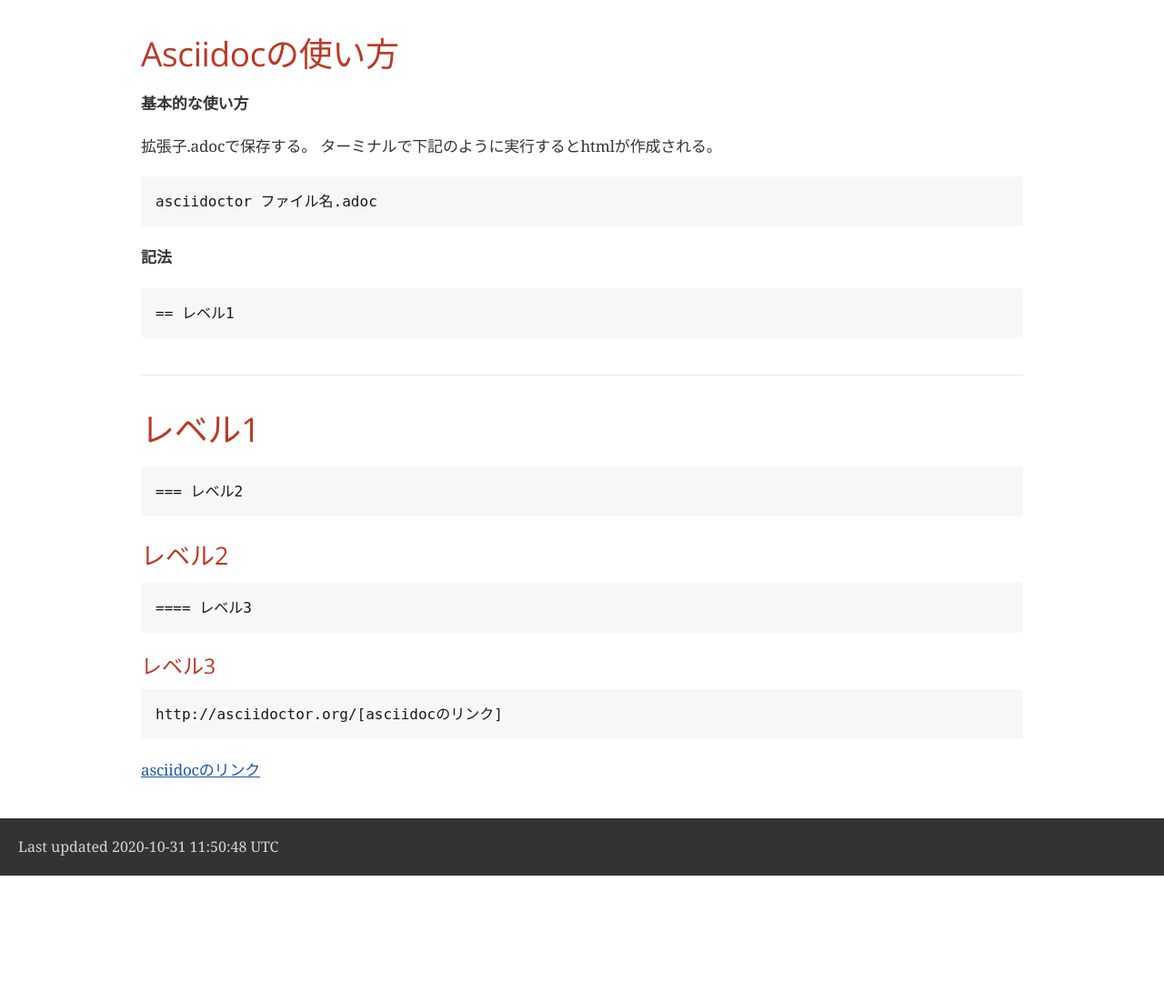
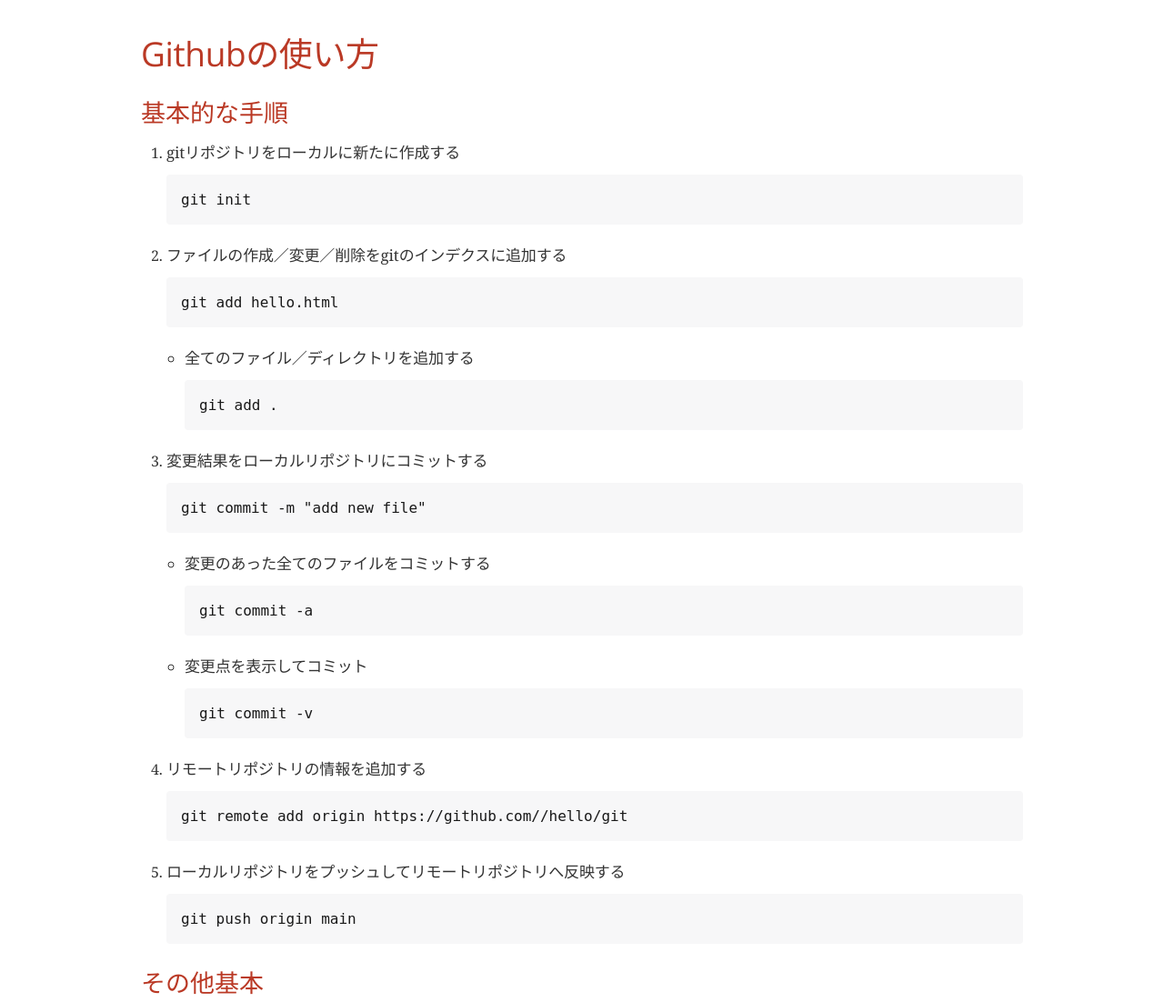
Before and after one commit to fuyuyun-git/note.github.io, a plain HTML site: page github/index.html in a window 1280 px wide. Shown: the top 1102 px of the page at 91% size. Before the commit the page ends 963 px from the top, so only its background shows below. Drawn offline with nearby package versions, Linux system fonts and the light colour scheme; a web font is replaced by a local one.

Commit message:
deploy: 3096e0d9b266ef4170c5ae48c3a56f7e6a16dd6d

```diff
--- a/asciidoc/index.html
+++ b/github/index.html
@@ -5,7 +5,7 @@
 <meta http-equiv="X-UA-Compatible" content="IE=edge">
 <meta name="viewport" content="width=device-width, initial-scale=1.0">
 <meta name="generator" content="Asciidoctor 2.0.10">
-<title>Asciidocの使い方</title>
+<title>Githubの使い方</title>
 <link rel="stylesheet" href="https://fonts.googleapis.com/css?family=Open+Sans:300,300italic,400,400italic,600,600italic%7CNoto+Serif:400,400italic,700,700italic%7CDroid+Sans+Mono:400,700">
 <style>
 /* Asciidoctor default stylesheet | MIT License | https://asciidoctor.org */
@@ -441,55 +441,123 @@ body.book #toc,body.book #preamble,body.book h1.sect0,body.book .sect1>h2{page-b
 </div>
 <div id="content">
 <div class="sect1">
-<h2 id="_asciidocの使い方"><strong>Asciidocの使い方</strong></h2>
+<h2 id="_githubの使い方"><strong>Githubの使い方</strong></h2>
 <div class="sectionbody">
-<div class="paragraph">
-<p><strong>基本的な使い方</strong></p>
-</div>
-<div class="paragraph">
-<p>拡張子.adocで保存する。
-ターミナルで下記のように実行するとhtmlが作成される。</p>
-</div>
+<div class="sect2">
+<h3 id="_基本的な手順"><strong>基本的な手順</strong></h3>
+<div class="olist arabic">
+<ol class="arabic">
+<li>
+<p>gitリポジトリをローカルに新たに作成する</p>
 <div class="literalblock">
 <div class="content">
-<pre>asciidoctor ファイル名.adoc</pre>
+<pre>git init</pre>
 </div>
 </div>
-<div class="paragraph">
-<p><strong>記法</strong></p>
-</div>
+</li>
+<li>
+<p>ファイルの作成／変更／削除をgitのインデクスに追加する</p>
 <div class="literalblock">
 <div class="content">
-<pre>== レベル1</pre>
+<pre>git add hello.html</pre>
 </div>
 </div>
+<div class="ulist">
+<ul>
+<li>
+<p>全てのファイル／ディレクトリを追加する</p>
+<div class="literalblock">
+<div class="content">
+<pre>git add .</pre>
 </div>
 </div>
-<div class="sect1">
-<h2 id="_レベル1">レベル1</h2>
-<div class="sectionbody">
+</li>
+</ul>
+</div>
+</li>
+<li>
+<p>変更結果をローカルリポジトリにコミットする</p>
 <div class="literalblock">
 <div class="content">
-<pre>=== レベル2</pre>
+<pre>git commit -m "add new file"</pre>
+</div>
+</div>
+<div class="ulist">
+<ul>
+<li>
+<p>変更のあった全てのファイルをコミットする</p>
+<div class="literalblock">
+<div class="content">
+<pre>git commit -a</pre>
+</div>
+</div>
+</li>
+<li>
+<p>変更点を表示してコミット</p>
+<div class="literalblock">
+<div class="content">
+<pre>git commit -v</pre>
+</div>
+</div>
+</li>
+</ul>
+</div>
+</li>
+<li>
+<p>リモートリポジトリの情報を追加する</p>
+<div class="literalblock">
+<div class="content">
+<pre>git remote add origin https://github.com//hello/git</pre>
+</div>
+</div>
+</li>
+<li>
+<p>ローカルリポジトリをプッシュしてリモートリポジトリへ反映する</p>
+<div class="literalblock">
+<div class="content">
+<pre>git push origin main</pre>
+</div>
+</div>
+</li>
+</ol>
 </div>
 </div>
 <div class="sect2">
-<h3 id="_レベル2">レベル2</h3>
+<h3 id="_その他基本"><strong>その他基本</strong></h3>
+<div class="ulist">
+<ul>
+<li>
+<p>確認する</p>
 <div class="literalblock">
 <div class="content">
-<pre>==== レベル3</pre>
+<pre>git status</pre>
 </div>
 </div>
-<div class="sect3">
-<h4 id="_レベル3">レベル3</h4>
+</li>
+<li>
+<p>ブランチ一覧を見る</p>
 <div class="literalblock">
 <div class="content">
-<pre>http://asciidoctor.org/[asciidocのリンク]</pre>
+<pre>git branch</pre>
 </div>
 </div>
-<div class="paragraph">
-<p><a href="http://asciidoctor.org/">asciidocのリンク</a></p>
+</li>
+<li>
+<p>エラー対応</p>
+<div class="ulist">
+<ul>
+<li>
+<p>git pushがrejectされた時</p>
+<div class="literalblock">
+<div class="content">
+<pre>git pull origin main</pre>
 </div>
+</div>
+</li>
+</ul>
+</div>
+</li>
+</ul>
 </div>
 </div>
 </div>
@@ -497,7 +565,7 @@ body.book #toc,body.book #preamble,body.book h1.sect0,body.book .sect1>h2{page-b
 </div>
 <div id="footer">
 <div id="footer-text">
-Last updated 2020-10-31 11:50:48 UTC
+Last updated 2020-10-31 14:37:59 UTC
 </div>
 </div>
 </body>
```
Also changed, not shown: index.html (+1 -1 lines).
